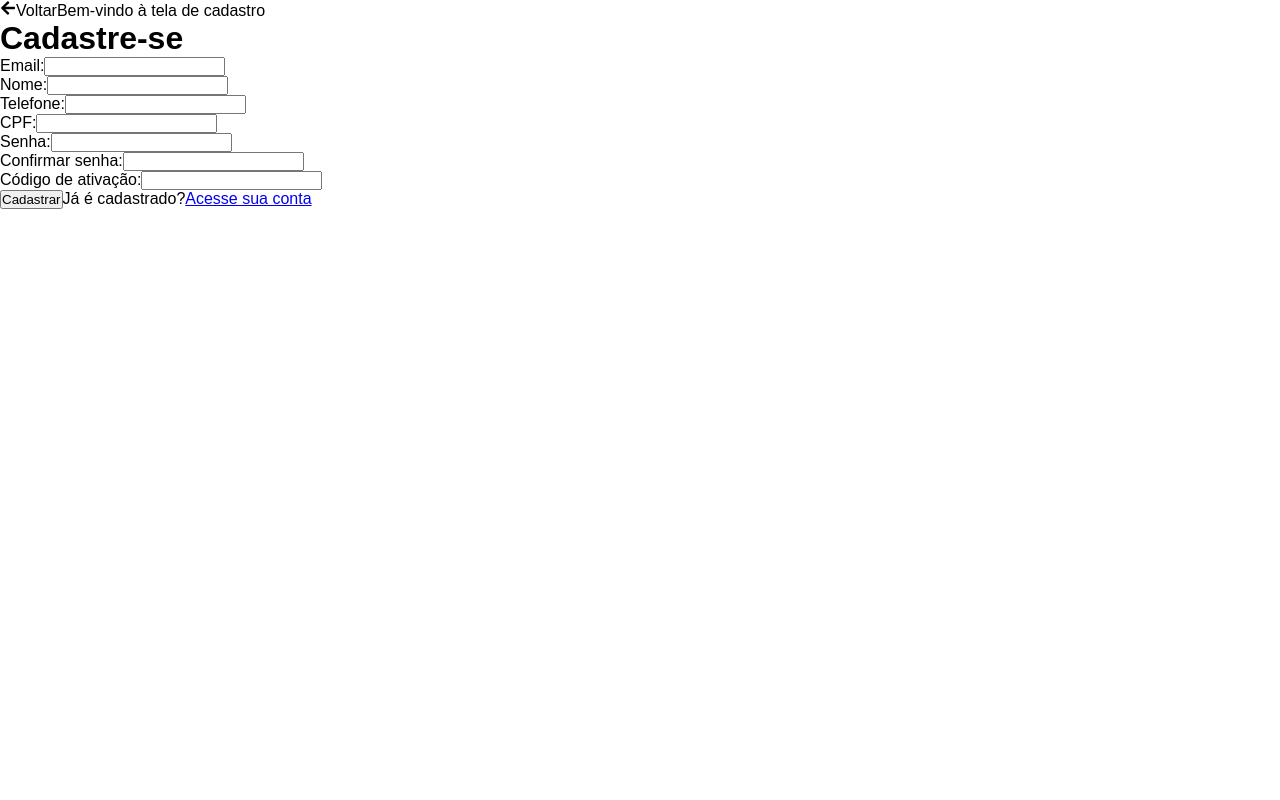
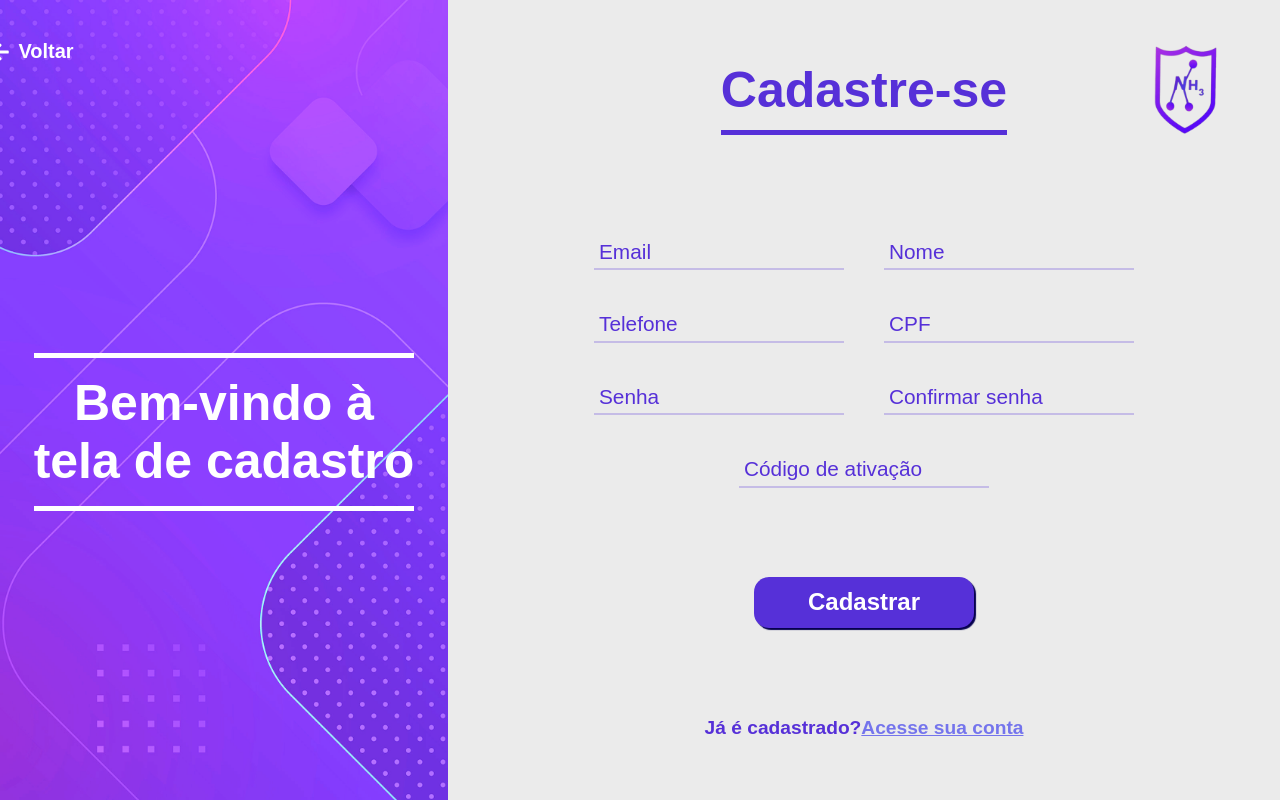
Before and after one commit to NicollasAlmeida14/site-next-history-technology, a React (Vite) app: page /tela-de-cadastro-nh3 in a window 1280 px wide. Built offline with nearby package versions, Linux system fonts and the light colour scheme.

Commit message:
Finalização da estilização da tela de cadastro

```diff
--- a/src/pages/Register/index.jsx
+++ b/src/pages/Register/index.jsx
@@ -7,77 +7,84 @@ import {
   InfosContainer,
   Input,
   InputsContainer,
-  InputSpan,
+  InputLabel,
   InputWrapper,
   Link,
   RegisterSpan,
   Title
 } from "./styles";
 
+import Logo from '../../assets/logo-nh3.png'
+
 import { FaArrowLeft } from "react-icons/fa";
 
+import { useState } from "react";
+
 function Register() {
+  const [userEmail, setUserEmail] = useState('')
+  const [userName, setUserName] = useState('')
+  const [userPhone, setUserPhone] = useState('')
+  const [userId, setUserId] = useState('')
+  const [userPassword, setUserPassword] = useState('')
+  const [repeatPassword, setRepeatPassword] = useState('')
+  const [admissionCode, setAdmissionCode] = useState('')
+
   return (
     <Container>
       <BannerContainer>
-        <Link>
+        <Link href="/">
           <FaArrowLeft />
           Voltar
         </Link>
 
-        <BannerSpan>Bem-vindo à tela de cadastro</BannerSpan>
+        <BannerSpan>Bem-vindo à <br /> tela de cadastro</BannerSpan>
       </BannerContainer>
 
       <InfosContainer>
         <Title>Cadastre-se</Title>
 
+        <img src={Logo} alt="" />
+
         <InputsContainer>
           <DuoContainer>
             <InputWrapper>
-              <InputSpan>Email:</InputSpan>
-
-              <Input />
+              <Input placeholder="" id="user-email" />
+              <InputLabel htmlFor="user-email">Email</InputLabel>
             </InputWrapper>
 
             <InputWrapper>
-              <InputSpan>Nome:</InputSpan>
-
-              <Input />
+              <Input placeholder="" id="user-name" />
+              <InputLabel htmlFor="user-name">Nome</InputLabel>
             </InputWrapper>
           </DuoContainer>
 
           <DuoContainer>
             <InputWrapper>
-              <InputSpan>Telefone:</InputSpan>
-
-              <Input />
+              <Input placeholder="" id="user-phone" />
+              <InputLabel htmlFor="user-phone">Telefone</InputLabel>
             </InputWrapper>
 
             <InputWrapper>
-              <InputSpan>CPF:</InputSpan>
-
-              <Input />
+              <Input placeholder="" id="user-id" />
+              <InputLabel htmlFor="user-id">CPF</InputLabel>
             </InputWrapper>
           </DuoContainer>
 
           <DuoContainer>
             <InputWrapper>
-              <InputSpan>Senha:</InputSpan>
-
-              <Input />
+              <Input placeholder="" id="user-password" />
+              <InputLabel htmlFor="user-password">Senha</InputLabel>
             </InputWrapper>
 
             <InputWrapper>
-              <InputSpan>Confirmar senha:</InputSpan>
-
-              <Input />
+              <Input placeholder="" id="repeat-password" />
+              <InputLabel htmlFor="repeat-password">Confirmar senha</InputLabel>
             </InputWrapper>
           </DuoContainer>
 
           <InputWrapper>
-            <InputSpan>Código de ativação:</InputSpan>
-
-            <Input />
+            <Input placeholder="" id="admission-code" />
+            <InputLabel htmlFor="admission-code">Código de ativação</InputLabel>
           </InputWrapper>
         </InputsContainer>
 
--- a/src/pages/Register/styles.js
+++ b/src/pages/Register/styles.js
@@ -1,27 +1,191 @@
 import styled from "styled-components";
 
-export const Container = styled.div``
+import Banner from '../../assets/banner.png'
 
-export const BannerContainer = styled.div``
+export const Container = styled.div`
+    height: 100vh;
+    display: grid;
+    grid-template-columns: 35vw 65vw;
+    align-items: center;
+`
 
-export const Link = styled.a``
+export const BannerContainer = styled.div`
+    background-image: url(${Banner});
+    background-size: cover;
+    height: 100%;
+    display: flex;
+    justify-content: space-between;
+    flex-direction: column;
+    align-items: center;
+    padding: 0.5rem;
+`
 
-export const BannerSpan = styled.span``
+export const Link = styled.a`
+    position: relative;
+    margin: 1.5rem 24rem 0 0;
+    display: flex;
+    align-items: center;
+    gap: 0.5rem;
+    font-size: 20px;
+    font-weight: bold;
+    color: #ffffff;
+    text-decoration: none;
+    padding: 0.5rem;
+    width: fit-content;
+    z-index: 0;
 
-export const InfosContainer = styled.div``
+    &::after {
+        content: '';
+        position: absolute;
+        bottom: 0;
+        left: 0;
+        height: 100%;
+        z-index: -1;
+        background-color: #ffffff;
+        width: 0;
+        border-radius: 15px;
+        transition: width ease-in-out 0.5s;
+    }
 
-export const Title = styled.h1``
+    &:hover::after {
+        width: 100%;
+    }
 
-export const InputsContainer = styled.div``
+    &:hover {
+        color: #a038f2;
+        transition: ease-in-out 0.5s;
+    }
 
-export const DuoContainer = styled.div``
+    &:active {
+        opacity: 0.5;
+        transition: ease-in 0.2s;
+    }
+`
 
-export const InputWrapper = styled.div``
+export const BannerSpan = styled.span`
+    text-align: center;
+    margin: auto 0;
+    border-bottom: solid 5px #ffffff;
+    border-top: solid 5px #ffffff;
+    padding: 1rem 0;
+    width: max-content;
+    color: #ffffff;
+    font-weight: bold;
+    font-size: 50px;
+`
 
-export const InputSpan = styled.span``
+export const InfosContainer = styled.div`
+    background-color: #ebebeb;
+    height: 100%;
+    position: relative;
+    padding: 1rem;
+    display: flex;
+    flex-direction: column;
+    align-items: center;
+    justify-content: space-around;
 
-export const Input = styled.input``
+    img {
+        width: 180px;
+        position: absolute;
+        top: 0;
+        right: 0;
+    }
+`
 
-export const Button = styled.button``
+export const Title = styled.h1`
+    font-size: 50px;
+    color: #5630D8;
+    border-bottom: solid 5px #5630D8;
+    padding-bottom: 0.7rem;
+`
 
-export const RegisterSpan = styled.span``
+export const InputsContainer = styled.div`
+    display: flex;
+    flex-direction: column;
+    gap: 1.7rem;
+    align-items: center;
+`
+
+export const DuoContainer = styled.div`
+    display: flex;
+    gap: 2.5rem;
+`
+
+export const InputWrapper = styled.div`
+    position: relative;
+`
+
+export const InputLabel = styled.label`
+    font-size: 1.3rem;
+    position: absolute;
+    top: 15px;
+    left: 5px;
+    transition: all .5s;
+    pointer-events: none;
+    color: #5630D8;
+`
+
+export const Input = styled.input`
+    border: none;
+    background: none;
+    outline: none;
+    width: 250px;
+    border-bottom: solid 2px rgba(86, 48, 216, 0.25);
+    opacity: 100%;
+    padding: 0.7rem 0.5rem;
+    font-size: 1.1rem;
+
+    &:focus ~ ${InputLabel},
+    &:not(:placeholder-shown) ~ ${InputLabel}{
+        top: -10px;
+        left: 0;
+        font-size: 1rem;
+        color: #5a189a;
+        font-weight: 500;
+    }
+
+    &:focus ,
+    &:not(:placeholder-shown) {
+        border-bottom: solid 2px #5a189a;
+    }
+`
+
+export const Button = styled.button`
+    border: none;
+    border-radius: 15px;
+    padding: 0.7rem 0.35rem;
+    background-color: #5630D8;
+    font-size: 1.5rem;
+    width: 220px;
+    color: #ffffff;
+    box-shadow: 2px 2px 1px 0 #06004F;
+    cursor: pointer;
+    font-weight: bold;
+    transition: all ease-in-out 0.3s;
+
+    &:hover {
+        transform: translateY(-5px);
+    }
+
+    &:active {
+        transform: translateY(0);
+        opacity: 0.7;
+    }
+`
+
+export const RegisterSpan = styled.span`
+    font-size: 1.2rem;
+    color: #5630D8;
+    font-weight: bold;
+
+    a {
+        opacity: 0.5;
+        transition: all ease-in-out 0.3s;
+
+        &:hover {
+            text-decoration: none;
+            color: #5630D8;
+            opacity: 0.8;
+        }
+    }
+`
```
Also changed, not shown: src/assets/banner.png (added).
